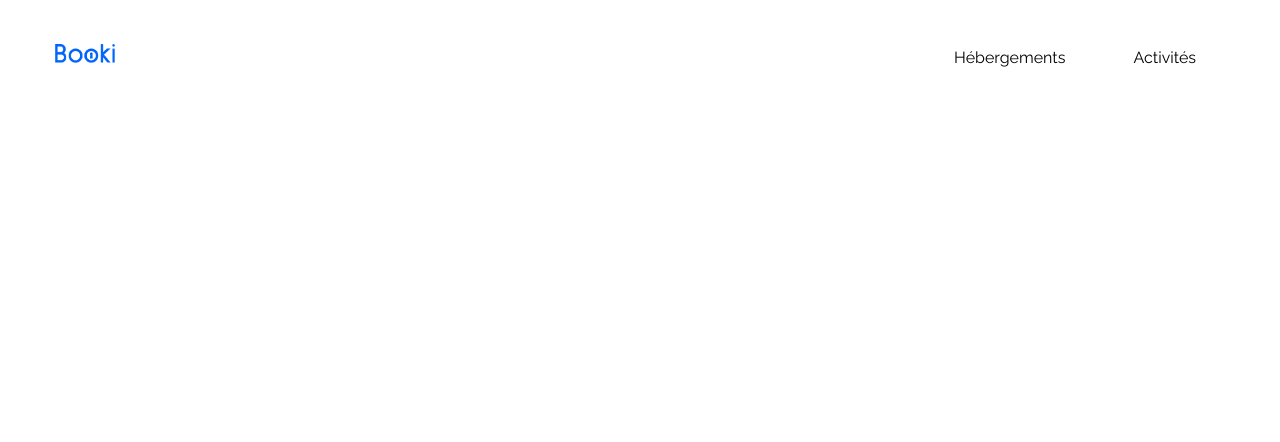
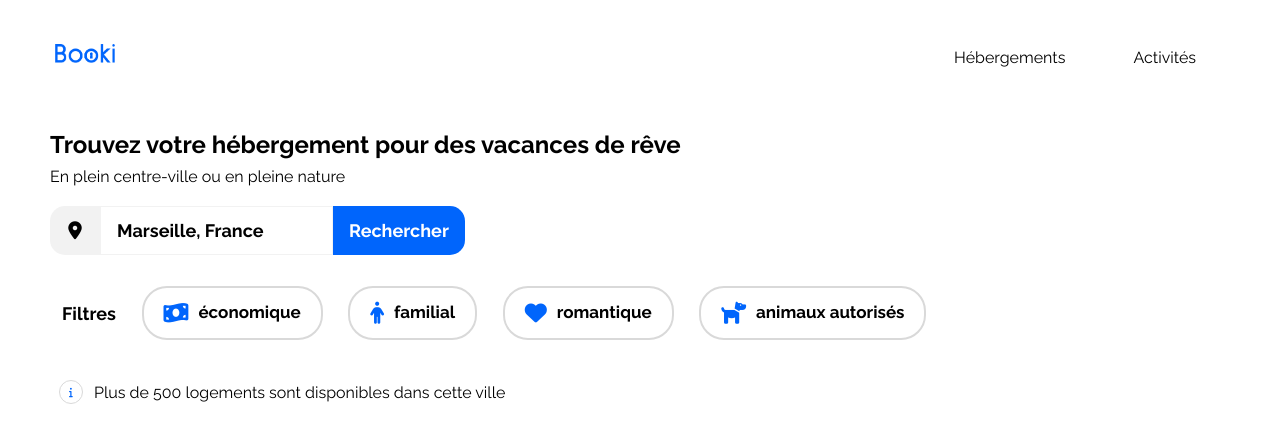
Before and after one commit to gsebdev/Booki, a plain HTML site: page index.html in a window 1280 px wide. Drawn offline with Linux system fonts and the light colour scheme.

Commit message:
search done

```diff
--- a/css/style.css
+++ b/css/style.css
@@ -1,9 +1,10 @@
 /* Fonts */
-@import url('https://fonts.googleapis.com/css2?family=Raleway:wght@400;500;700&display=swap');
+@import url('https://fonts.googleapis.com/css2?family=Raleway:wght@400;700&display=swap');
 :root {
     --primary: #0065FC;
     --secondary: #DEEBFF;
     --grey: #D9D9D9;
+    --light-grey: #F2F2F2;
 }
 body {
     font-family: 'Raleway', sans-serif;
@@ -16,8 +17,11 @@ p, a {
     font-weight: 400;
     font-size: 1em;
     color: #000000;
+    margin:0
 }
-
+h1 {
+    margin: 0;
+}
 
 h2 {
     font-weight: 700;
@@ -31,11 +35,15 @@ h3 {
 ul {
     list-style-type: none;
 }
-
+input {
+    font-family: 'Raleway', sans-serif;
+    font-weight: 700;
+    font-size: 18px;
+}
 #mainContainer {
     max-width: 1400px;
-    padding: 0 50px 0 50px;
-    margin:auto;
+    padding: 0 50px;
+    margin: 0 auto;
 }
 
 /* HEADER STYLING */
@@ -87,3 +95,99 @@ header {
     color: var(--primary);
     border-top: solid var(--primary) 2px;
 }
+
+
+
+/* SEARCH STYLING */
+#searchSection{
+    margin-top: 63px;
+}
+#searchSection h1 + p {
+    margin-top: 8px;
+}
+#searchBox {
+    margin: 20px 0 31px;
+    display: flex;
+    height: 49px;
+    font-size: 1.125em;
+    font-weight: 700;
+}
+#searchBox #locationIcon {
+    display: flex;
+    height: 49px;
+    width: 50px;
+    border-radius: 15px 0px 0px 15px;
+    background-color: var(--light-grey);
+    align-items: center;
+    justify-content: center;
+}
+#searchBox #locationInput {
+    border: 1px solid var(--light-grey);
+    padding-left: 16px;
+
+}
+#searchBox #locationInput:focus {
+    outline: 0;
+}
+#searchBox #locationSubmit {
+    background-color: var(--primary);
+    border: 0;
+    border-radius: 0px 15px 15px 0px;
+    color: #FFFFFF;
+    padding: 14px 16px;
+    cursor: pointer;
+}
+
+#searchFilters {
+    display: flex;
+    border: 0;
+    align-items: center;
+    flex-wrap: wrap;
+    padding: 0 12px 0;
+    margin: 0 0 40px;
+
+}
+#searchFilters p {
+    font-size: 1.125em;
+    font-weight: 700;
+    margin: 0 1vw 0 0px;
+}
+#searchFilters input {
+    display: none;
+}
+#searchFilters label {
+    cursor: pointer;
+    margin: auto 1vw;
+    padding: 14px 20px;
+    border: 2px solid var(--grey);
+    border-radius: 25px;
+    display: flex;
+    flex-wrap: nowrap;
+    font-size: 1.0625em;
+    font-weight: 700;
+}
+#searchFilters label i {
+    padding: 0px 10px 0px 0px;
+    color: var(--primary);
+    font-size: 1.3em;
+}
+#searchFilters input:checked + label {
+    background-color: var(--secondary);
+}
+#searchInfo {
+    display: flex;
+    align-items: center;
+}
+#searchInfo span:nth-child(1) {
+    color: var(--primary);
+    border: 1px solid var(--grey);
+    box-sizing: border-box;
+    border-radius: 50%;
+    width: 24px;
+    height: 24px;
+    display: flex;
+    align-items: center;
+    justify-content: center;
+    font-size: 0.63em;
+    margin: 0px 11px 0 9px;
+}
--- a/index.html
+++ b/index.html
@@ -6,6 +6,7 @@
         <meta name="description" content="">
         <meta name="viewport" content="width=device-width, initial-scale=1">
         <link rel="stylesheet" href="css/style.css">
+        <script src="https://kit.fontawesome.com/376f84cdfd.js" crossorigin="anonymous"></script>
     </head>
     <body>
         <div id="mainContainer">
@@ -21,7 +22,41 @@
                 </nav>
             </header>
             <main>
+                <section id="searchSection">
+                    <h1>Trouvez votre hébergement pour des vacances de rêve</h1>
+                    <p>En plein centre-ville ou en pleine nature</p>
+                    <form action="#" method="post">
+                        <div id="searchBox">
+                            <span id="locationIcon"><i class="fa-solid fa-location-dot"></i></span>
+                            <input id="locationInput" name="location" type="text" value="Marseille, France">
+                            <input id="locationSubmit" value="Rechercher" type="submit">
+                        </div>
+                        <fieldset id="searchFilters">
+                            <p>Filtres</p>
+                            <div>
+                                <input id="filterEco" type="checkbox">
+                                <label for="filterEco"><i class="fa-solid fa-money-bill-wave"></i>économique</label>
+                            </div>
+                            <div>
+                                <input id="filterFamilial" type="checkbox">
+                                <label for="filterFamilial"><i class="fa-sharp fa-solid fa-person"></i>familial</label>
+                            </div>
+                            <div>
+                                <input id="filterRomantique" type="checkbox">
+                                <label for="filterRomantique"><i class="fa-solid fa-heart"></i>romantique</label>
+                            </div>
+                            <div>
+                                <input id="filterAnimaux" type="checkbox">
+                                <label for="filterAnimaux"><i class="fa-solid fa-dog"></i>animaux autorisés</label>
+                            </div>
 
+                        </fieldset>
+                    </form>
+                    <div id="searchInfo">
+                        <span><i class="fa-solid fa-info"></i></span>
+                        <span>Plus de 500 logements sont disponibles dans cette ville</span>
+                    </div>
+                </section>
             </main>
         </div>
 
```
